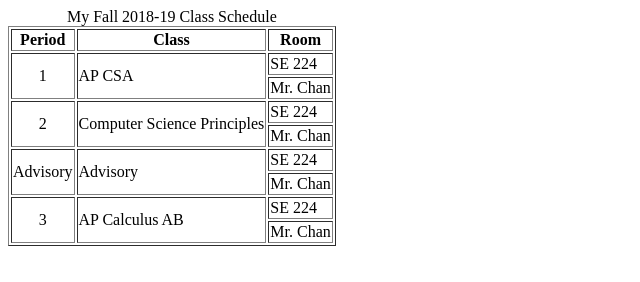
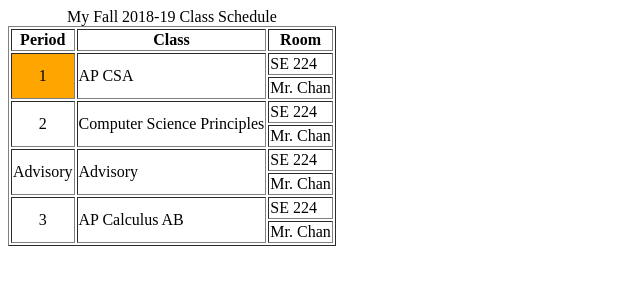
Before and after one commit to atchiray000/csptest1, a plain HTML site: page schedule.html in a window 1280 px wide. Shown: the whole page, without its empty margins (0-640 px from the left). Drawn offline with Linux system fonts and the light colour scheme.

Commit message:
Update schedule.html

```diff
--- a/schedule.html
+++ b/schedule.html
@@ -9,7 +9,7 @@
         <th>Room</th>
       </tr>
       <tr>
-        <td align="center" rowspan=2>1</td>
+        <td align="center" rowspan=2 bgcolor="orange">1</td>
         <td rowspan=2>AP CSA</td>
         <td>SE 224</td>
       </tr>
```
